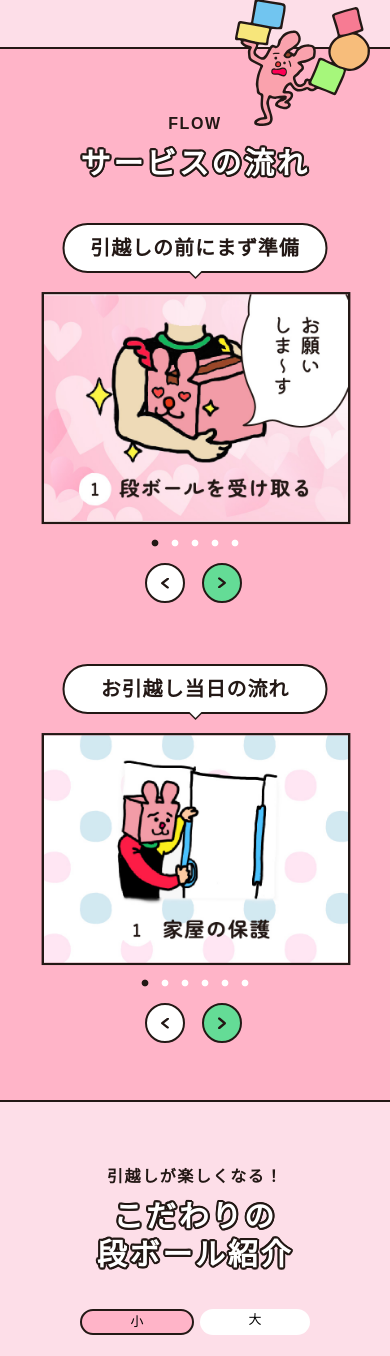
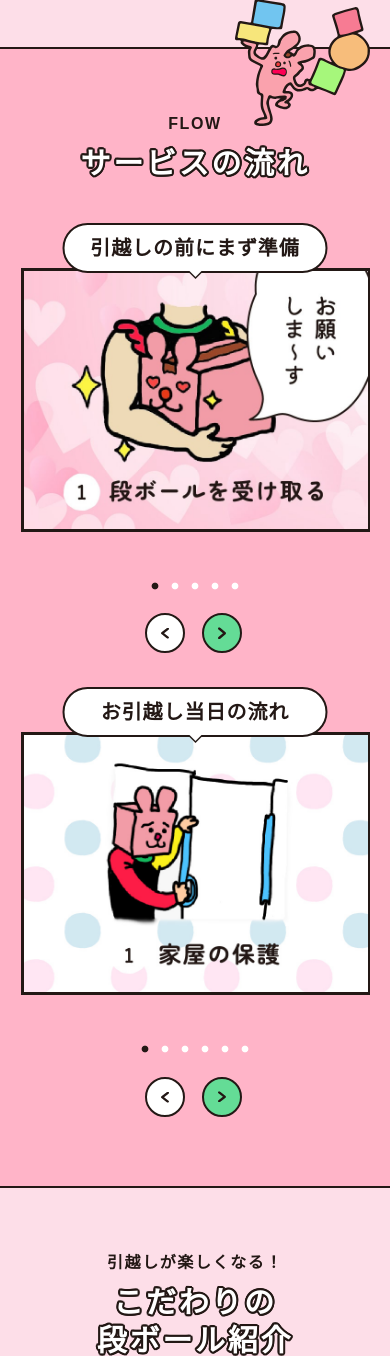
Before and after one commit to sumamin-inc-organization/takakura, a PHP site: page /src/service.html in a window 390 px wide. Shown: the part 3382-4738 px from the top of the page. Run offline with PHP 8.4, Linux system fonts and the light colour scheme; some web fonts are replaced.

Commit message:
サービスの流れスライド修正

```diff
--- a/src/assets/css/page.service.css
+++ b/src/assets/css/page.service.css
@@ -245,21 +245,35 @@ flow
     /* max-width: 1200px; */
 }
 .flow__item--slide img {
-    transform: scale(.79);
     transition: transform .3s;
+    margin: 15px;
+}
+
+/* .flow__item--slide .slick-center {
+    margin-top: -30px;
+    transition: all 0.6s cubic-bezier(0, 0, 0.2, 1);
+} */
+.flow__item--slide .slick-slide {
+    transition: transform 0.3s ease;
+}
+.flow__item--slide .slick-list {
+    padding-top: 20px !important;
 }
 
 .flow__item--slide .slick-center {
-    margin-top: -30px;
-    transition: all 0.6s cubic-bezier(0, 0, 0.2, 1);
+    transform: translateY(-30px);
 }
 .flow__item--slide img {
     border: 3px solid var(--textBlack);
     height: auto;
     width: 380px;
 }
+.flow__item--slide .slick-slide.slick-current,
+.flow__item--slide .slick-slide.is-active-next {
+    transform: translateY(-30px);
+}
 .slick-dots {
-    bottom: 10px;
+    bottom: -4px;
 }
 .slick-dots li {
     margin: 0;
@@ -281,7 +295,7 @@ flow
     left: 51%;
 }
 .slick-next, .slick-prev {
-    top: 110%;
+    top: 115%;
     width: 50px;
     height: 50px;
     color: #fff;
@@ -872,7 +886,7 @@ introduction
     flow
     ----------------------------*/
     .service__flow {
-        padding: 60px 5.12vw;
+        padding: 60px 5.12vw 100px;
         border-top: 2px solid var(--textBlack);
         border-bottom: 2px solid var(--textBlack);
     }
@@ -926,21 +940,20 @@ introduction
         /* max-width: 1200px; */
     }
     .flow__item--slide img {
-        transform: scale(.8);
         transition: transform .3s;
     }
-
     .flow__item--slide .slick-center {
-        margin-top: 0;
+        transform: translateY(0px);
         transition: all 0.6s;
     }
     .flow__item--slide img {
         border: 3px solid var(--textBlack);
         height: auto;
-        width: 380px;
+        width: 350px;
+        box-sizing: border-box;
     }
     .slick-dots {
-        bottom: 0px;
+        bottom: -20px;
     }
     .slick-dots li {
         margin: 0;
@@ -960,7 +973,7 @@ introduction
         left: 52%;
     }
     .slick-next, .slick-prev {
-        top: 110%;
+        top: 118%;
         width: 40px;
         height: 40px;
         color: #fff;
--- a/src/assets/js/app.js
+++ b/src/assets/js/app.js
@@ -17,14 +17,13 @@ function initializeSlider() {
         arrows: true,
         variableWidth: true,
         centerMode: true,
-        centerMode: true,
         centerPadding: "15%",
         responsive: [
             {
                 breakpoint: 767, // 399px以下のサイズに適用
                 settings: {
                     centerPadding: "0%",
-                    slidesToShow: 1
+                    slidesToShow: 1,
                 },
             },
         ],
@@ -104,6 +103,39 @@ $(document).ready(function () {
     });
 
     //---------------------------service---------------------------
+    const $slider = $(".js-slide--service");
+
+    // 左右の透過の2周目ががたつく対応
+    $slider.on("beforeChange", (event, slick, currentSlide, nextSlide) => {
+        $slider.find(".slick-slide").each((index, el) => {
+        const $this = $(el),
+            slickindex = $this.attr("data-slick-index");
+        if (nextSlide == slick.slideCount - 1 && currentSlide == 0) {
+            // 現在のスライドが最初のスライドでそこから最後のスライドに戻る場合
+            if (slickindex == "-1") {
+            // 最後のスライドに対してクラスを付与
+            $this.addClass("is-active-next");
+            } else {
+            // それ以外は削除
+            $this.removeClass("is-active-next");
+            }
+        } else if (nextSlide == 0) {
+            // 次のスライドが最初のスライドの場合
+            if (slickindex == slick.slideCount) {
+            // 最初のスライドに対してクラスを付与
+            $this.addClass("is-active-next");
+            } else {
+            // それ以外は削除
+            $this.removeClass("is-active-next");
+            }
+        } else {
+            // それ以外は削除
+            $this.removeClass("is-active-next");
+        }
+        });
+    });
+
+
     //ダンボール紹介のスライド
     $('.size__tags .tag, .size__pagenation .pagenation').on('click', function(){
         if(!$(this).hasClass('active')) {
```
Also changed, not shown: src/assets/images/service/flow_currentDay3.jpg, src/assets/images/service/flow_currentDay6.jpg, src/assets/images/service/flow_preparation1.jpg.
